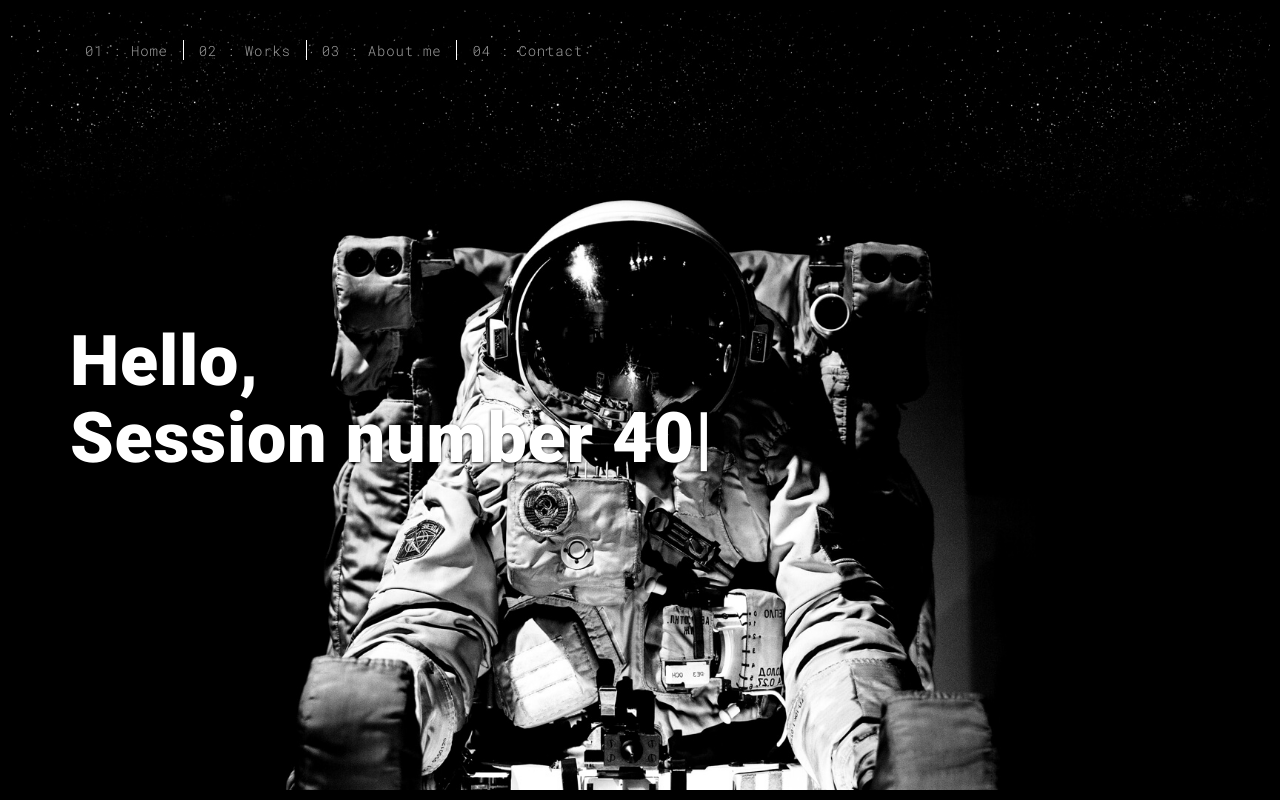
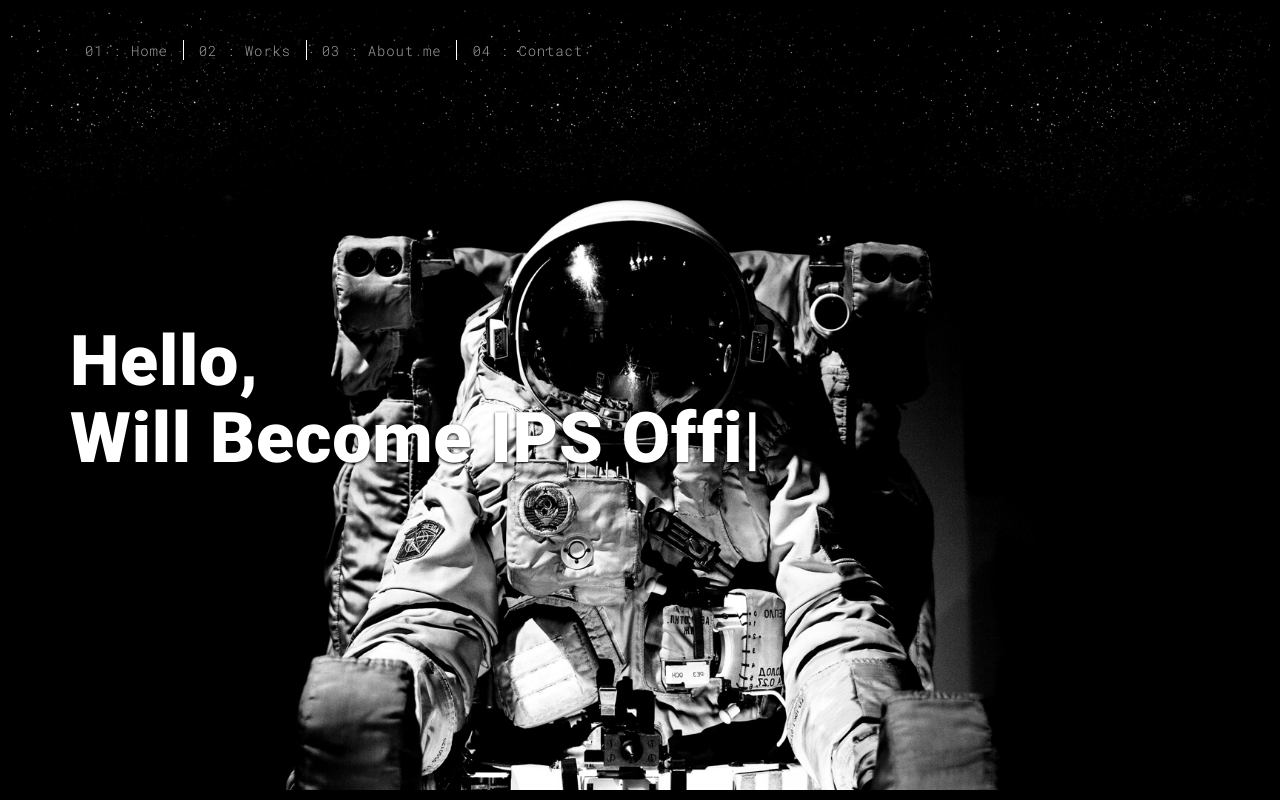
Before and after one commit to AnandPawar99/Azurewebsite.net, a Flask app: page / in a window 1280 px wide. Run offline with Flask 2, Linux system fonts and the light colour scheme; some libraries are stand-ins or nearby versions.

Commit message:
Update index.html

```diff
--- a/templates/index.html
+++ b/templates/index.html
@@ -57,8 +57,8 @@
             <div class="text-content">
               <h1>Hello,<br>
                 <span id="typed-strings">
-                  <span>This is Azure Training</span>
-                  <span>Session number 40</span>
+                  <span>This is Pradhum Pawar</span>
+                  <span>Will Become IPS Office Soon</span>
                   <span>App Service Deployment!!</span>
                 </span>
                 <span id="typed"></span>
```
